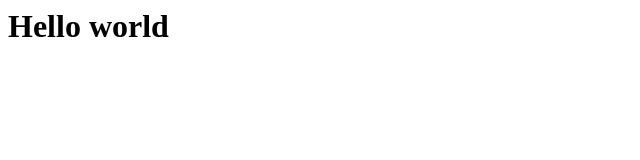
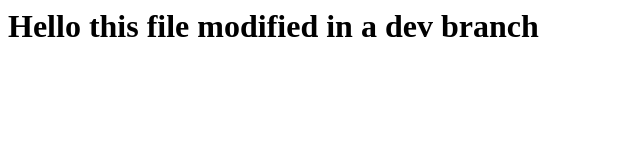
Before and after one commit to varmadsrk/sfordevops, a plain HTML site: page index.html in a window 1280 px wide. Shown: the whole page, without its empty margins (0-640 px from the left). Drawn offline with Linux system fonts and the light colour scheme.

Commit message:
index modified in dev branch

```diff
--- a/index.html
+++ b/index.html
@@ -1 +1 @@
-<h1> Hello world </h1>
+<h1> Hello this file modified in a dev branch </h1>
```
